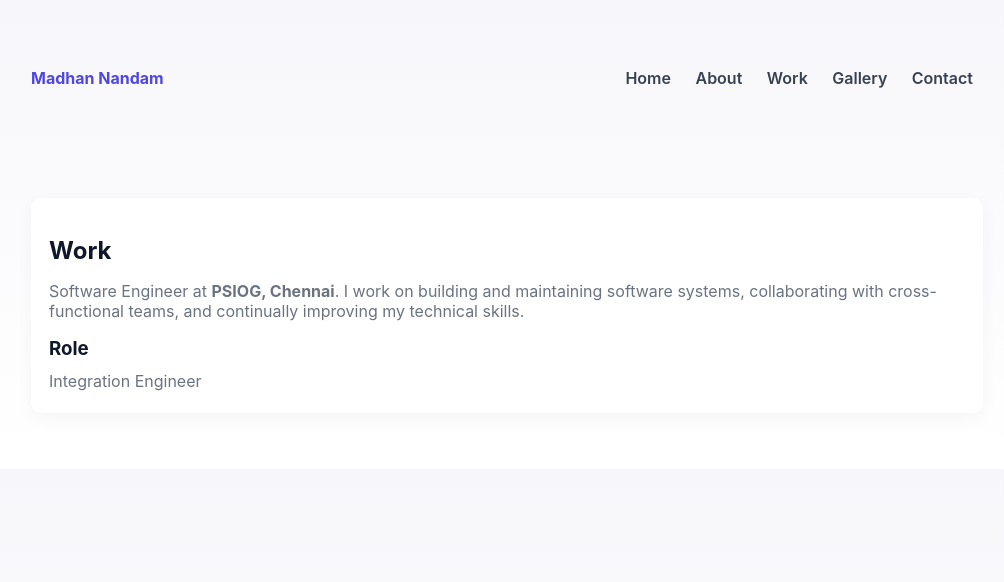
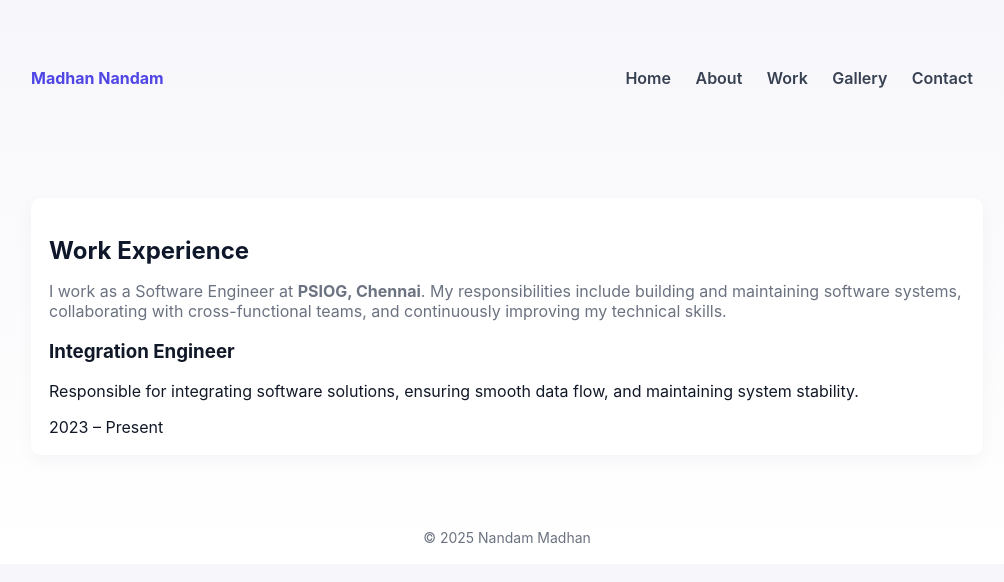
Before and after one commit to Madh31/madhan-website, a plain HTML site: page work.html in a window 1280 px wide. Shown: the whole page, without its empty margins (133-1137 px from the left). Drawn offline with Linux system fonts and the light colour scheme.

Commit message:
Update work.html

```diff
--- a/work.html
+++ b/work.html
@@ -1,10 +1,14 @@
 <!doctype html>
 <html lang="en">
-<head><meta charset="utf-8"><meta name="viewport" content="width=device-width,initial-scale=1">
-<title>Work — Nandam Madhan</title><link rel="stylesheet" href="styles.css"></head>
+<head>
+  <meta charset="utf-8">
+  <meta name="viewport" content="width=device-width,initial-scale=1">
+  <title>Work — Nandam Madhan</title>
+  <link rel="stylesheet" href="styles.css">
+</head>
 <body>
 
-<header class="container">
+<header class="container fade-in">
   <nav>
     <div class="logo">Madhan Nandam</div>
     <div class="nav-links">
@@ -18,13 +22,27 @@
 </header>
 
 <main class="container">
-  <section class="card">
-    <h2 class="section-title">Work</h2>
-    <p style="color:var(--muted)">Software Engineer at <strong>PSIOG, Chennai</strong>. I work on building and maintaining software systems, collaborating with cross-functional teams, and continually improving my technical skills.</p>
+  <section class="card fade-in">
+    <h2 class="section-title">Work Experience</h2>
+    <p style="color:var(--muted)">I work as a Software Engineer at <strong>PSIOG, Chennai</strong>. My responsibilities include building and maintaining software systems, collaborating with cross-functional teams, and continuously improving my technical skills.</p>
 
-    <h3 class="section-title" style="margin-top:12px">Role</h3>
-    <div class="detail-list"> Integration Engineer </div>
+    <div class="work-grid">
+      <div class="work-card">
+        <h3>Integration Engineer</h3>
+        <p>Responsible for integrating software solutions, ensuring smooth data flow, and maintaining system stability.</p>
+        <span class="work-duration">2023 – Present</span>
+      </div>
+      <!-- Example of future work card -->
+      <!-- <div class="work-card">
+        <h3>Project Name</h3>
+        <p>Brief description of your role/project responsibilities.</p>
+        <span class="work-duration">Year – Year</span>
+      </div> -->
+    </div>
   </section>
 </main>
+
+<div class="footer fade-in">© 2025 Nandam Madhan</div>
+
 </body>
 </html>
```
